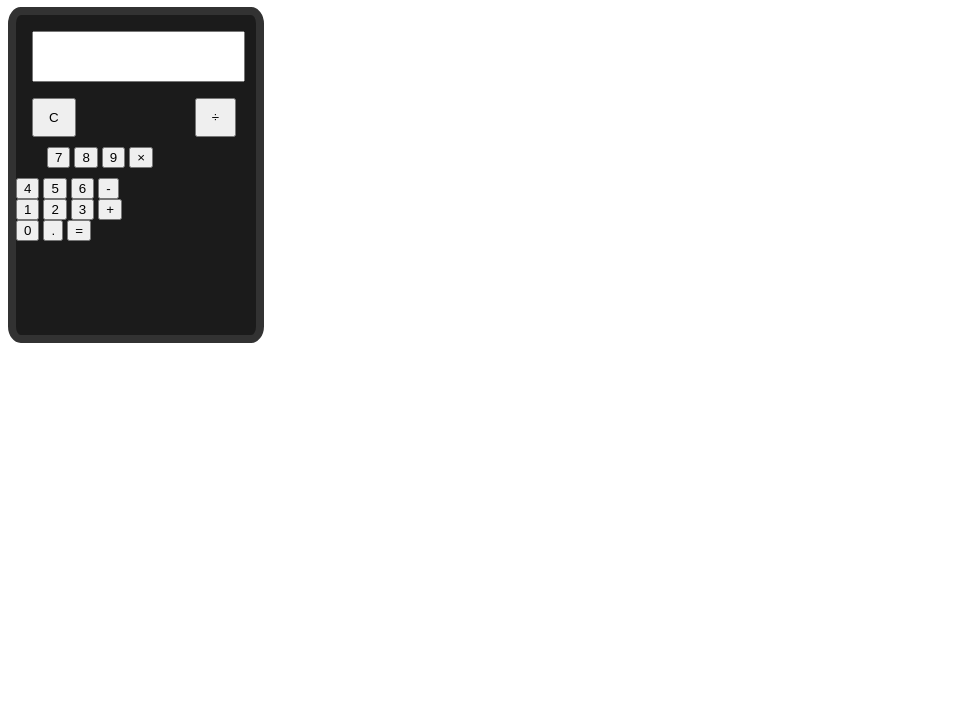
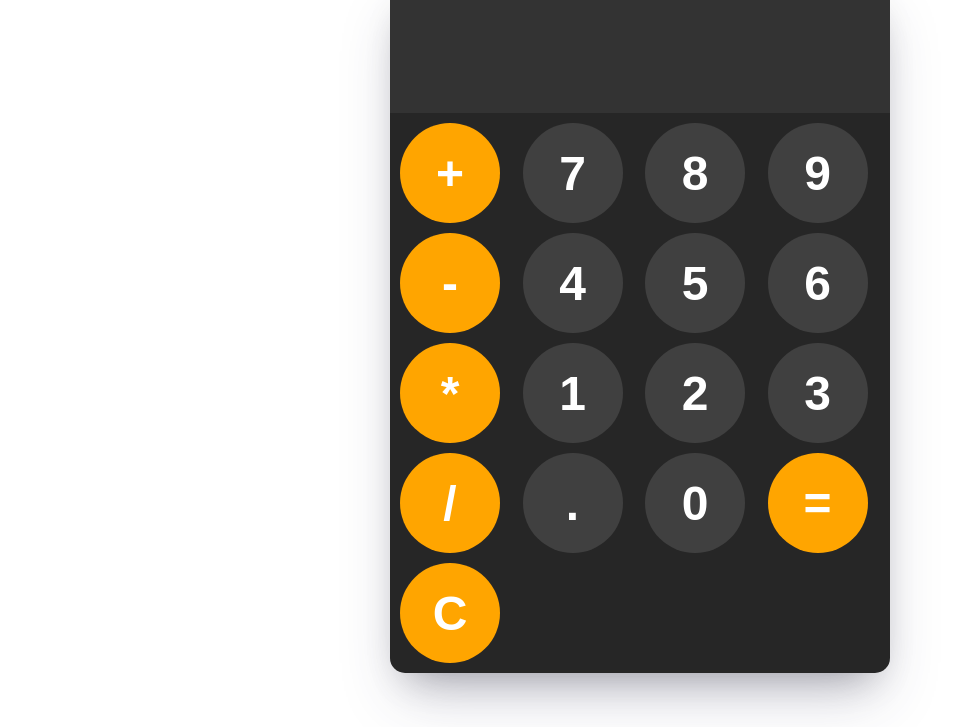
Before and after one commit to acea3/calculator, a plain HTML site: page calculator/index.html in a window 1280 px wide. Shown: the part 73-800 px from the top of the page, without its empty margins (0-959 px from the left). Drawn offline with Linux system fonts and the light colour scheme; a web font is replaced by a local one.

Commit message:
Add files via upload

```diff
--- a/calculator/index.html
+++ b/calculator/index.html
@@ -4,40 +4,32 @@
     <meta charset="UTF-8">
     <meta name="viewport" content="width=device-width, initial-scale=1.0">
     <link rel="stylesheet" href="styles.css">
-    <script src="myscripts.js"></script>
     <title>Calculator</title>
 </head>
 <body>
-    <h1>Calculator</h1>
-    <div class="base">
-        <div class="output">
-            <input type="number" class="result"></output>
-        </div>
-        <div class="first-row">
-            <button class="clear">C</button>
-            <button class="divide">÷</button>
-        </div>
-        <div class="second-row">
-            <button class="7">7</button>
-            <button class="8">8</button>
-            <button class="9">9</button>
-            <button class="multiply">×</button>
-        </div>
-        <div class="third-row">
-            <button class="4">4</button>
-            <button class="5">5</button>
-            <button class="6">6</button>
-            <button class="subtract">-</button>
-        </div class="fourth-row">
-            <button class="1">1</button>
-            <button class="2">2</button>
-            <button class="3">3</button>
-            <button class="addition">+</button>
-        <div class="fifth-row">
-            <button class="0">0</button>
-            <button class="decimal">.</button>
-            <button class="equals">=</button>
+    <div id="calculator">
+            <input id="display" readonly></input>
+        <div id="buttons">
+            <button type="button" onclick="appendToDisplay('+')" class="operator">+</button>
+            <button type="button" onclick="appendToDisplay('7')">7</button>
+            <button type="button" onclick="appendToDisplay('8')">8</button>
+            <button type="button" onclick="appendToDisplay('9')">9</button>
+            <button type="button" onclick="appendToDisplay('-')" class="operator">-</button>
+            <button type="button" onclick="appendToDisplay('4')">4</button>
+            <button type="button" onclick="appendToDisplay('5')">5</button>
+            <button type="button" onclick="appendToDisplay('6')">6</button>
+            <button type="button" onclick="appendToDisplay('*')" class="operator">*</button>
+            <button type="button" onclick="appendToDisplay('1')">1</button>
+            <button type="button" onclick="appendToDisplay('2')">2</button>
+            <button type="button" onclick="appendToDisplay('3')">3</button>
+            <button type="button" onclick="appendToDisplay('/')" class="operator">/</button>
+            <button type="button" onclick="appendToDisplay('.')">.</button>
+            <button type="button" onclick="appendToDisplay('0')">0</button>
+            <button type="button" onclick="calculate()" class="operator">=</button>
+            <button type="button" onclick="clearDisplay()" class="operator">C</button>
         </div>
     </div>
+
+    <script src="script.js"></script>
 </body>
 </html>
--- a/calculator/script.js
+++ b/calculator/script.js
@@ -0,0 +1,13 @@
+const display = document.getElementById('display');
+
+function appendToDisplay(input) {
+    display.value += input;
+}
+
+function clearDisplay() {
+    display.value = '';
+}
+
+function calculate() {
+        display.value = eval(display.value);
+}
--- a/calculator/styles.css
+++ b/calculator/styles.css
@@ -1,33 +1,70 @@
-.base {
-  height: 20rem;
-  width: 15rem;
-  background-color: #1b1b1b;
-  border-radius: 5%;
-  border-color: #323232;
-  border-width: 0.5rem;
-  border-style: solid;
+@import url('https://fonts.googleapis.com/css2?family=Agdasima:wght@400;700&family=Oswald:wght@200..700&display=swap');
+
+button {
+    width: 100px;
+    height: 100px;
+    border-radius: 50px;
+    border: none;
+    background-color: hsl(0, 0%, 25%);
+    color: white;
+    font-size: 3rem;
+    font-weight: bold;
+    cursor: pointer;
 }
 
-.result {
-    color: white;
-    margin: 1rem;
-    display: flex;
-    justify-content: right;
-    padding: 1rem;
+#buttons {
+    display: grid;
+    grid-template-columns: repeat(4, 1fr);
+    gap: 10px;
+    padding: 10px;
 }
 
-.clear {
-    margin-left: 1rem;
-    margin-right: 6.2rem;
-    padding: 10px 15px;
+button:hover {
+    background-color: hsl(0, 0%, 40%);
 }
 
-.divide {
-    margin-left: 1rem;
-    padding: 10px 15px;
+button:active {
+    background-color: hsl(0, 0%, 60%);
 }
 
-.second-row {
-    margin-left: 1rem;
-    padding: 10px 15px;
+.operator {
+    background-color: orange;
 }
+
+.operator:hover {
+    background-color: hsl(39, 100%, 60%);
+}
+
+.operator:active {
+    background-color: hsl(39, 100%, 75%);
+}
+
+#calculator {
+    font-family: Agdasima, sans-serif;
+    background-color: hsl(0, 0%, 15%);
+    border-radius: 15px;
+    max-width: 500px;
+    overflow: hidden;
+    box-shadow: rgba(50, 50, 93, 0.25) 0px 30px 60px -12px, rgba(0, 0, 0, 0.3) 0px 18px 36px -18px;
+}
+
+#display {
+    width: 93%;
+    padding: 20px;
+    font-size: 5rem;
+    text-align: right;
+    border: none;
+    background-color: hsl(0, 0%, 20%);
+    color: white;
+    overflow: hidden;
+    white-space: nowrap;
+}
+
+body {
+    margin: 0;
+    display: flex;
+    justify-content: center;
+    align-items: center;
+    height: 100vh;
+    background-color: hsl(0, 0%, 100%);
+}
```
